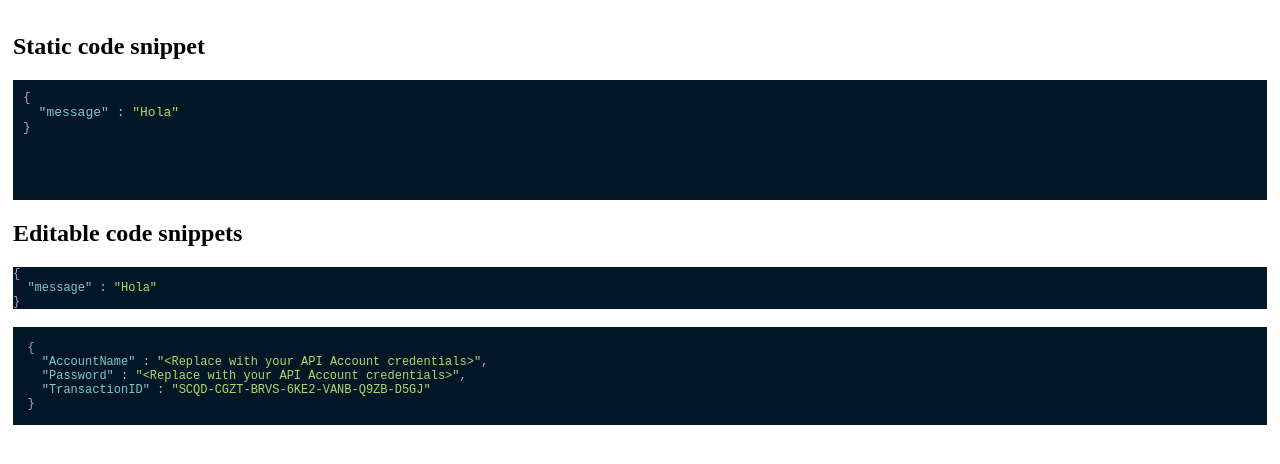
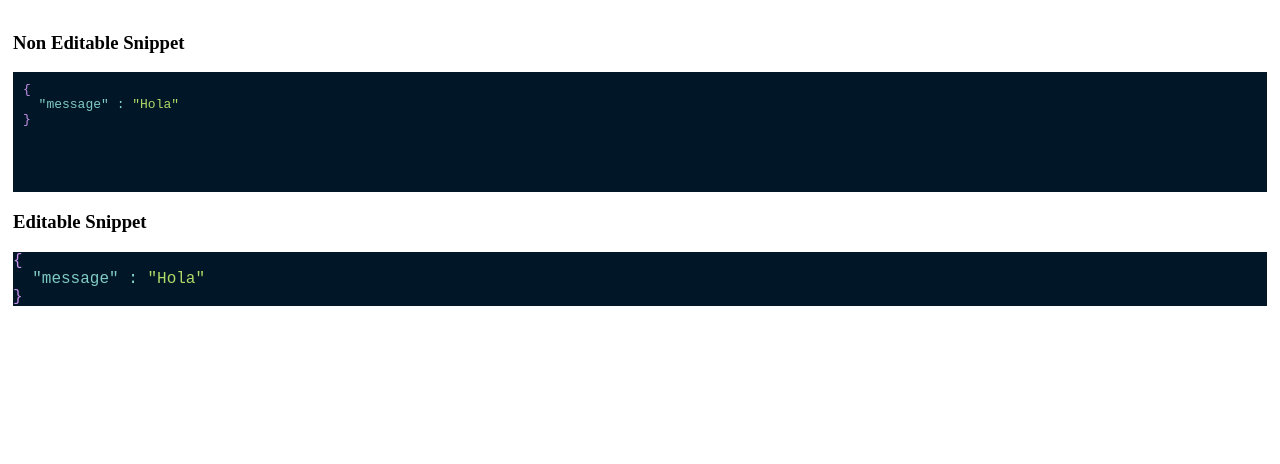
Before and after one commit to richysandoval/react-code-snippet-prismjs, a React (Create React App) app: page / in a window 1280 px wide. Shown: the top 464 px of the page. Built offline with nearby package versions, Linux system fonts and the light colour scheme.

Commit message:
Fixing issue with CodeSnippet editable mode

```diff
--- a/src/App.js
+++ b/src/App.js
@@ -3,23 +3,14 @@ import "./styles.css";
 import CodeSnippet from "./CodeSnippet";
 
 export default function App() {
-  const code = '{ \n  "message" : "Hola" \n}';
-  const code2 = `
-  {
-    "AccountName" : "<Replace with your API Account credentials>",
-    "Password" : "<Replace with your API Account credentials>",
-    "TransactionID" : "SCQD-CGZT-BRVS-6KE2-VANB-Q9ZB-D5GJ"
-  }
-  `;
+  const code = '{\n  "message" : "Hola"\n}';
 
   return (
     <div className="App">
-      <h2>Static code snippet</h2>
+      <h3>Non Editable Snippet</h3>
       <CodeSnippet code={code} language="json" editable={false} />
-      <h2>Editable code snippets</h2>
+      <h3>Editable Snippet</h3>
       <CodeSnippet code={code} language="json" editable={true} />
-      <br />
-      <CodeSnippet code={code2} language="json" editable={true} />
     </div>
   );
 }
--- a/src/CodeSnippet.jsx
+++ b/src/CodeSnippet.jsx
@@ -6,7 +6,7 @@ import Prism, { defaultProps } from "prism-react-renderer";
 import theme from "prism-react-renderer/themes/nightOwl";
 const editorStyles = {
   root: {
-    fontSize: "12px",
+    boxSizing: "border-box",
     fontFamily: '"Dank Mono", "Fira Code", monospace',
     ...theme.plain
   }
@@ -20,23 +20,21 @@ class CodeSnippet extends React.Component {
       language: props.language,
       editable: props.editable
     };
+    this.getCode = this.getCode.bind(this);
+  }
+
+  getCode() {
+    return this.state.code;
   }
 
   onValueChange = (code) => {
-    this.setState({
-      code: code
-    });
+    this.setState({ code });
   };
 
-  nonEditable(code) {
+  nonEditable(code, language) {
     return (
       <div className="code-snippet-container">
-        <Prism
-          {...defaultProps}
-          theme={theme}
-          code={code}
-          language={this.state.language}
-        >
+        <Prism {...defaultProps} theme={theme} code={code} language={language}>
           {({ className, style, tokens, getLineProps, getTokenProps }) => (
             <pre className={className} style={style}>
               {tokens.map((line, i) => (
@@ -53,7 +51,7 @@ class CodeSnippet extends React.Component {
     );
   }
 
-  editable(code) {
+  editable(code, language) {
     return (
       <Editor
         value={code}
@@ -65,7 +63,6 @@ class CodeSnippet extends React.Component {
   }
 
   highlight = (code) => (
-    <div className="code-snippet-container">
     <Highlight
       {...defaultProps}
       theme={theme}
@@ -84,12 +81,13 @@ class CodeSnippet extends React.Component {
         </Fragment>
       )}
     </Highlight>
-    </div>
   );
 
   render() {
-    const { code, editable } = this.state;
-    return editable ? this.editable(code) : this.nonEditable(code);
+    const { code, language, editable } = this.state;
+    return editable
+      ? this.editable(code, language)
+      : this.nonEditable(code, language);
   }
 }
 
```
Lines whose indentation alone changed are shown as unchanged.
